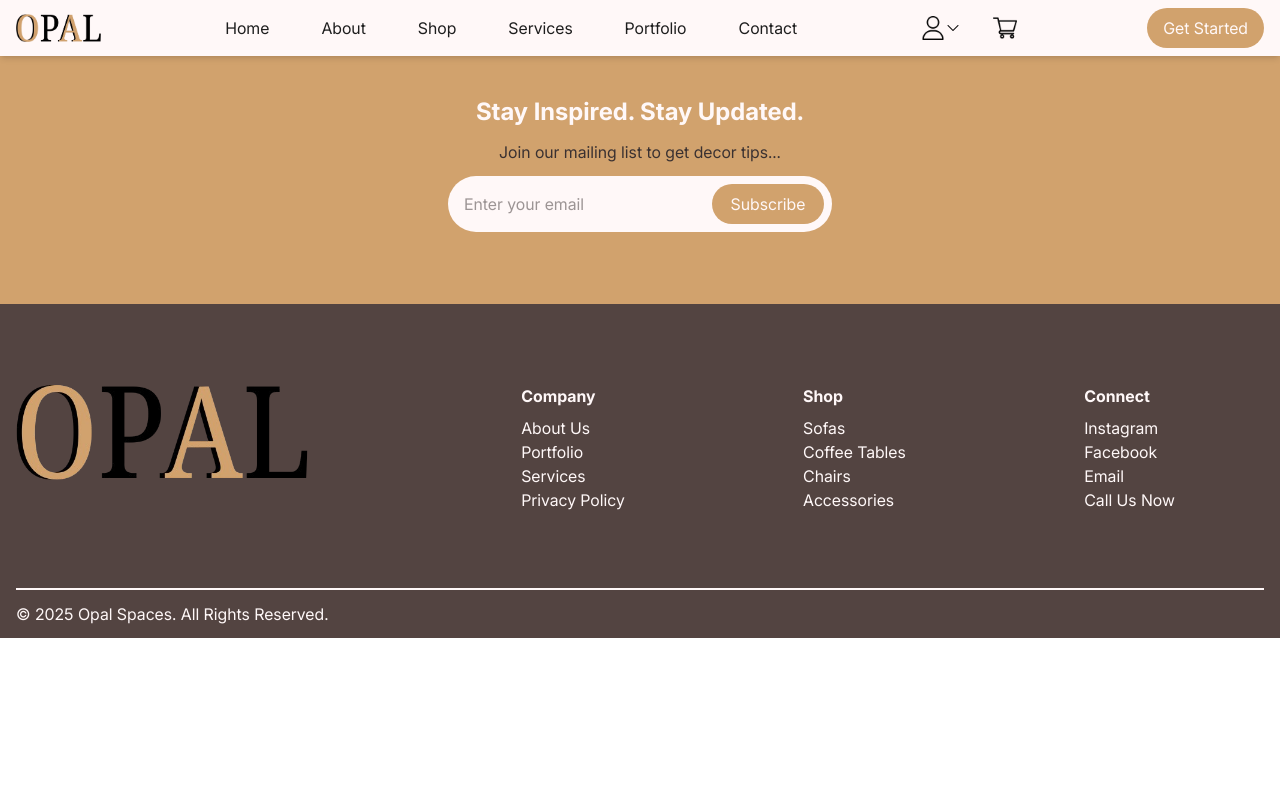
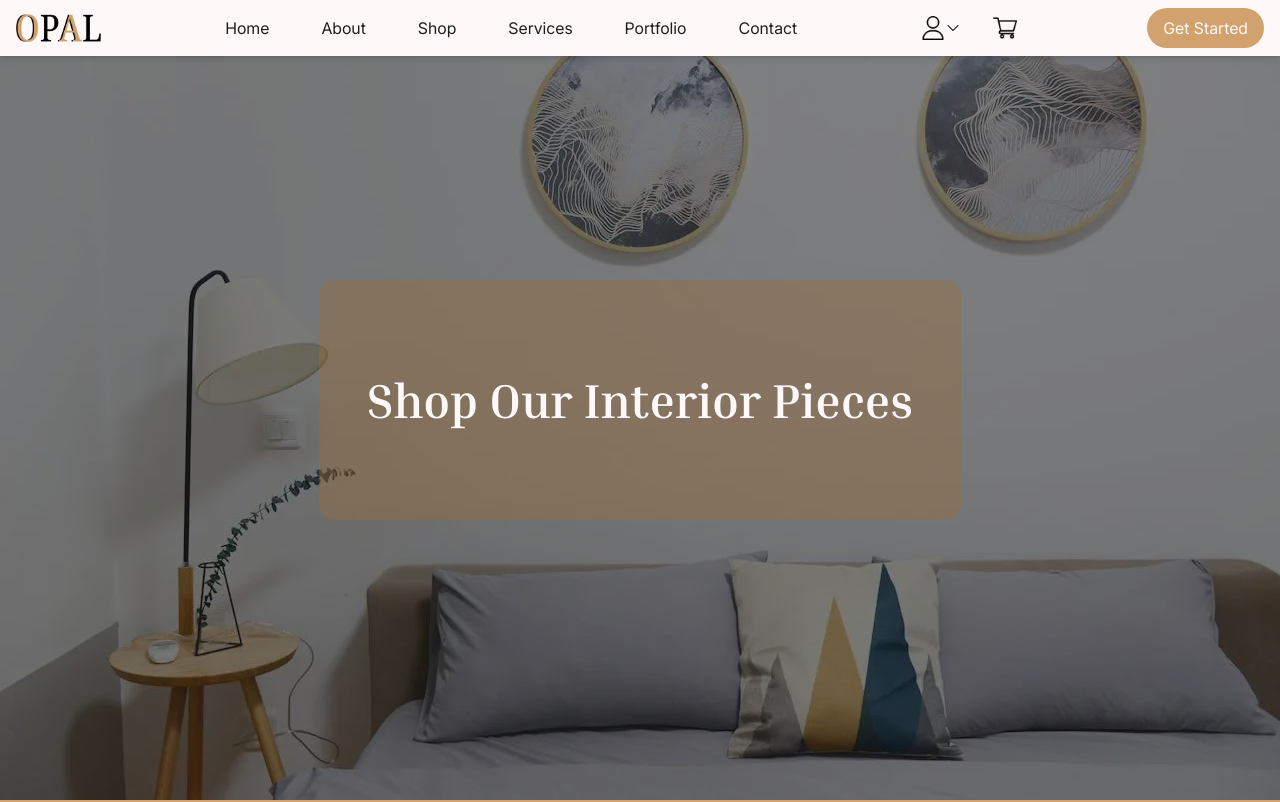
Before and after one commit to benchigozie/opal-spaces, a React (Vite) app: page /shop in a window 1280 px wide. Shown: the top 802 px of the page. Built offline with nearby package versions, Linux system fonts and the light colour scheme.

Commit message:
feat: added shophero section.

```diff
--- a/src/components/Header.tsx
+++ b/src/components/Header.tsx
@@ -25,7 +25,7 @@ function Header() {
             <ul className='flex justify-around'>
             <Link className="hover:text-light-wood" to="/">Home</Link>
             <Link className="hover:text-light-wood" to="/about">About</Link>
-            <Link className="hover:text-light-wood" to="/about">Shop</Link>
+            <Link className="hover:text-light-wood" to="/shop">Shop</Link>
             <Link className="hover:text-light-wood" to="/about">Services</Link>
             <Link className="hover:text-light-wood" to="/about">Portfolio</Link>
             <Link className="hover:text-light-wood" to="/about">Contact</Link>
--- /dev/null
+++ b/src/components/ShopHero.tsx
@@ -0,0 +1,22 @@
+import heroImage from "../assets/images/hero-image.webp";
+import { motion } from "framer-motion"
+
+function ShopHero() {
+  return (
+    <section
+      className="relative flex items-center justify-center h-[80vh] md:h-screen bg-cover bg-center text-center text-my-white bg-[url('../assets/images/hero-bg.webp')] font-Inter px-4 md:px-0 z-0"
+      style={{ backgroundImage: `url(${heroImage})` }}>
+      <div className="flex flex-col items-center justify-center max-w-[800px] gap-6 z-10 bg-my-brown/40 px-12 py-24 rounded-2xl">
+        <motion.h1
+          initial={{ opacity: 0, y: -80 }}
+          animate={{ opacity: 1, y: 0 }}
+          transition={{ duration: 0.8, ease: 'easeOut' }}
+          className="text-4xl md:text-5xl font-bold font-Inria"
+        >Shop Our Interior Pieces</motion.h1>
+      </div>
+      <div className="absolute bg-my-black/50 w-full h-full"></div>
+    </section>
+  )
+}
+
+export default ShopHero;
--- a/src/pages/Shop.tsx
+++ b/src/pages/Shop.tsx
@@ -1,7 +1,10 @@
+import ShopHero from "../components/ShopHero"
 
 function Shop() {
   return (
-    <div>Shop</div>
+    <div>
+      <ShopHero />
+    </div>
   )
 }
 
```
